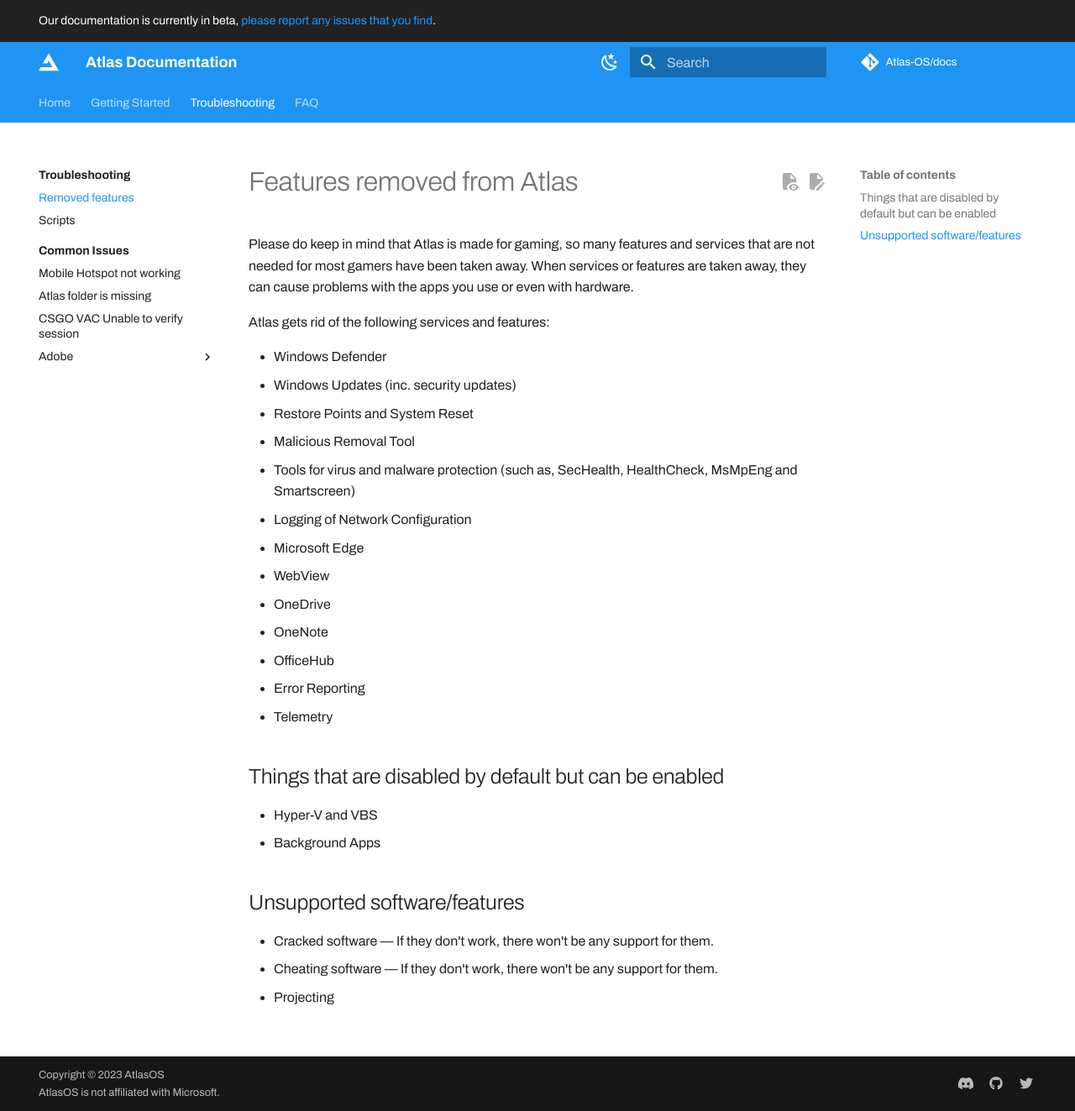
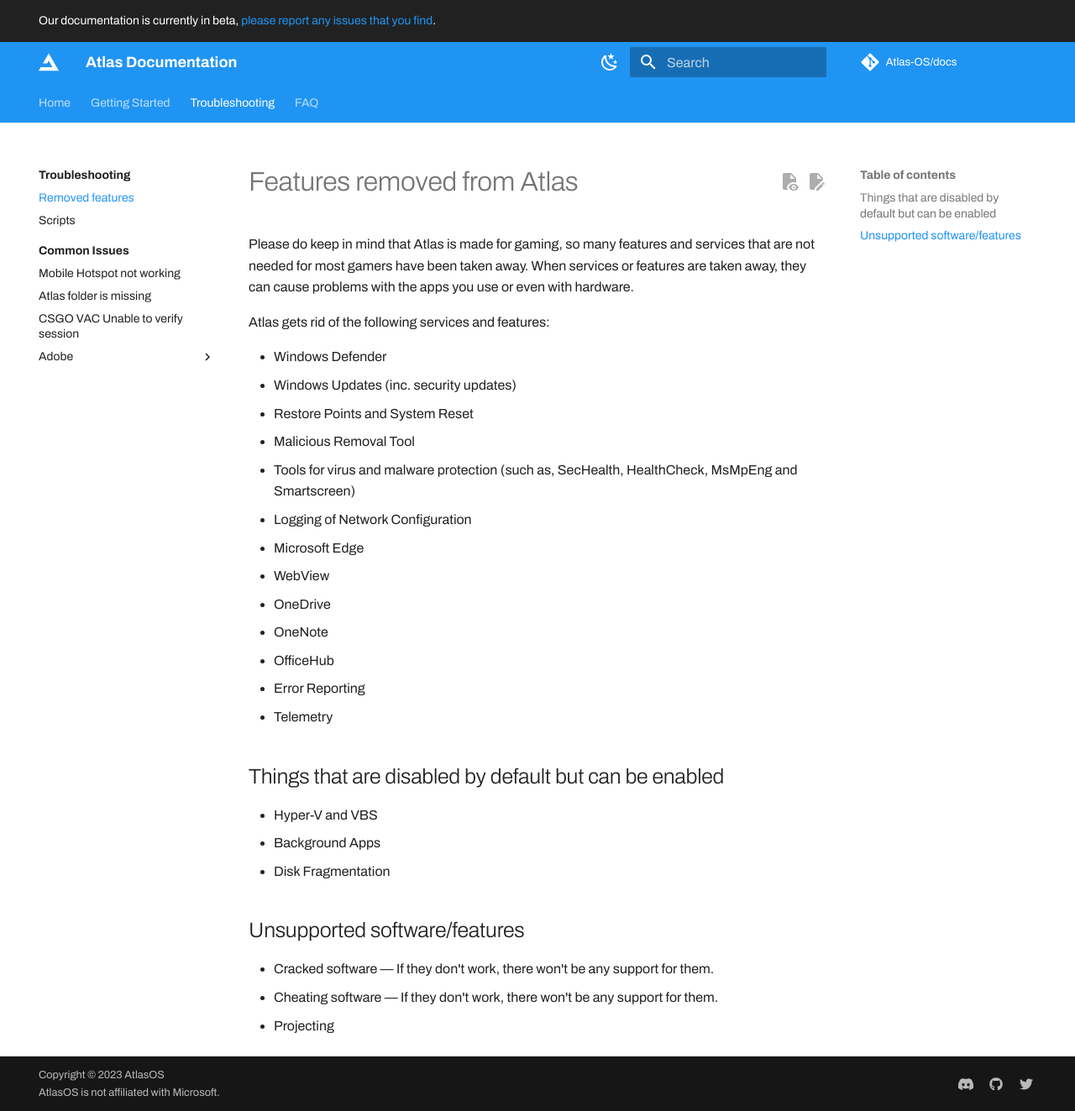
Before and after one commit to Atlas-OS/docs, an MkDocs documentation site: the page built from docs/troubleshooting/removed-features.md, in a window 1280 px wide and 1323 px high. Shown: the whole window at 84% size. Built offline with MkDocs 1.6.1 and Material for MkDocs 9.7.7, drawn with Linux system fonts in a browser that asks for light colours; some web fonts are replaced; plug-ins that fetch from the network failed and are left out; comment, search, counter and statistics services are not loaded.

Commit message:
feat(removed-features): :memo: add information

```diff
--- a/docs/troubleshooting/removed-features.md
+++ b/docs/troubleshooting/removed-features.md
@@ -21,6 +21,7 @@ Atlas gets rid of the following services and features:
 ## Things that are disabled by default but can be enabled
 * Hyper-V and VBS
 * Background Apps
+* Disk Fragmentation
 
 ## Unsupported software/features
 * Cracked software — If they don't work, there won't be any support for them.
```
